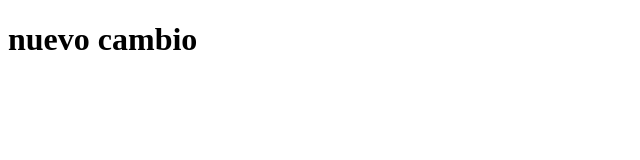
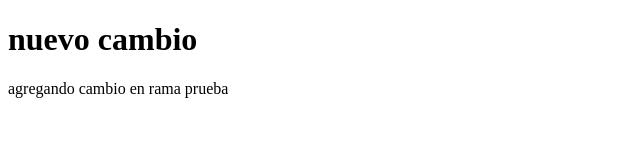
Before and after one commit to irene3000/nuevoproyecto, a plain HTML site: page index.html in a window 1280 px wide. Shown: the whole page, without its empty margins (0-640 px from the left). Drawn offline with Linux system fonts and the light colour scheme.

Commit message:
agergadno cambio en ramap rueba

```diff
--- a/index.html
+++ b/index.html
@@ -8,5 +8,6 @@
 </head>
 <body>
     <h1>nuevo cambio</h1>
+    <p>agregando cambio en rama prueba</p>
 </body>
 </html>
```
